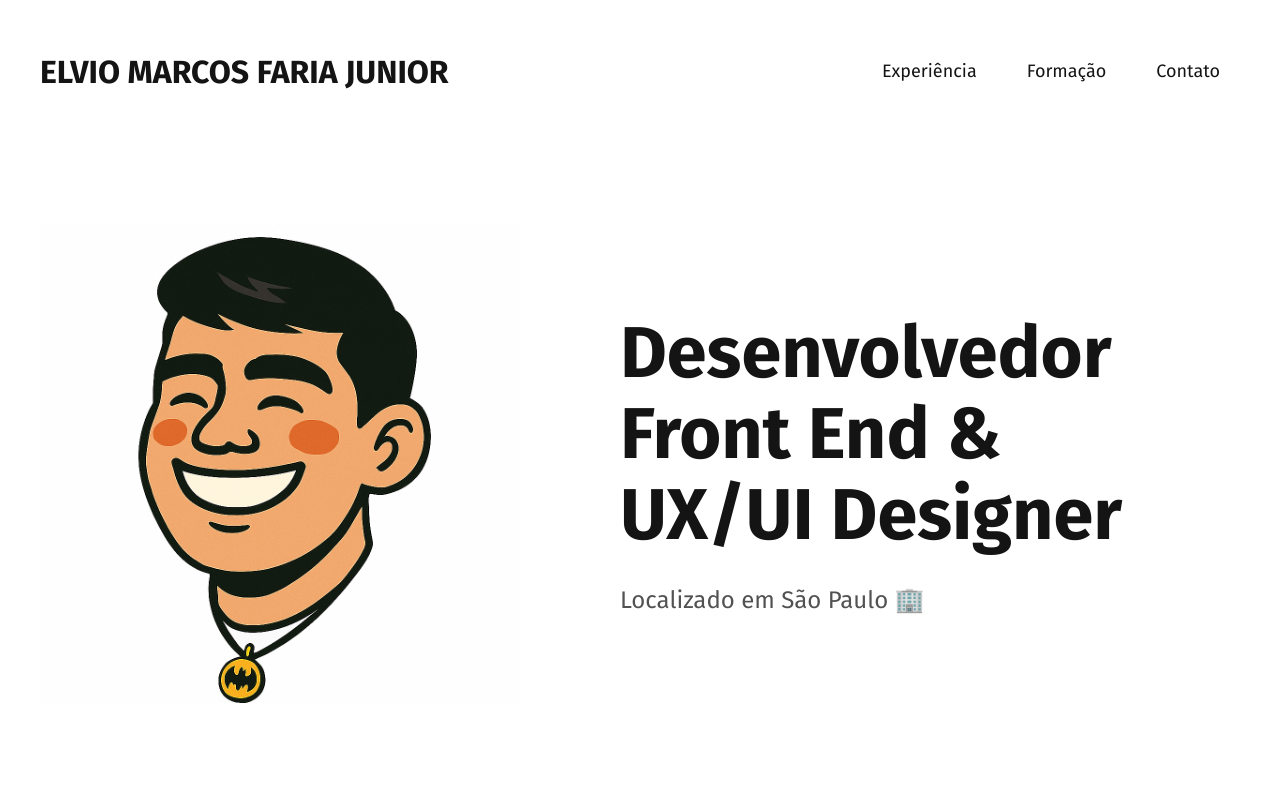
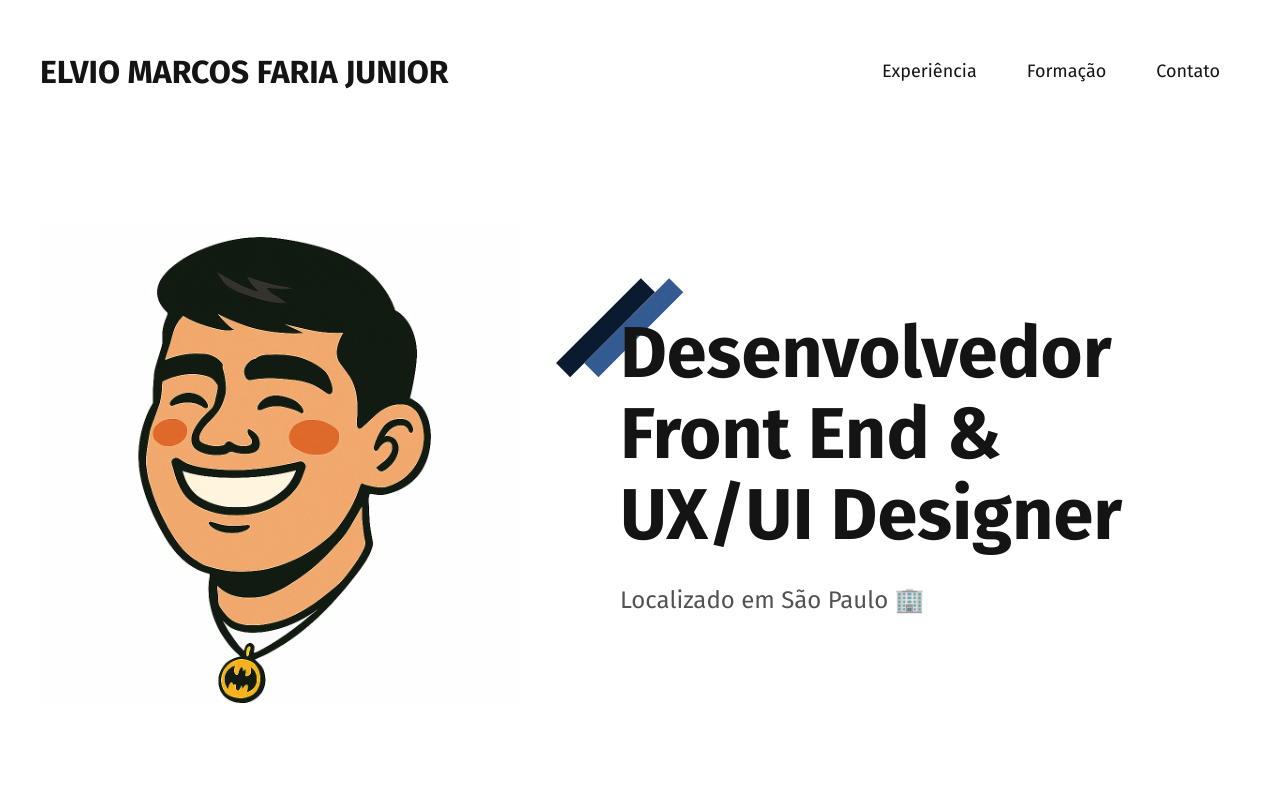
Before and after one commit to elviomarcos1/WebPortifolio, a plain HTML site: page index.html in a window 1280 px wide. Shown: the top 800 px of the page. Drawn offline with Linux system fonts and the light colour scheme; the site is published under a folder, as on GitHub Pages, so addresses that start at the root find nothing.

Commit message:
Fixed introduction detail

```diff
--- a/style/introducao.css
+++ b/style/introducao.css
@@ -20,7 +20,7 @@
     width: 130px;
     height: 100px;
     display: block;
-    background: url(/img/deco.svg) no-repeat center;
+    background: url(../img/deco.svg) no-repeat center;
     position: absolute;
     top: -35px;
     left: -65px;
```
